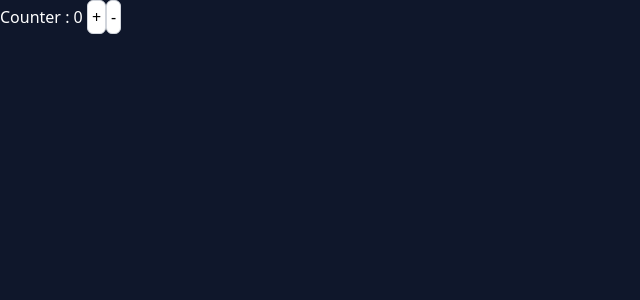
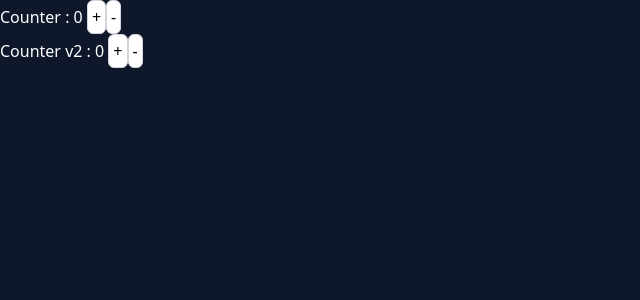
Before and after one commit to nanun2557/trynuxt, a Nuxt app: page /counter in a window 1280 px wide. Shown: the top 300 px of the page, without its empty margins (0-640 px from the left). Built offline with nearby package versions, Linux system fonts and the light colour scheme.

Commit message:
how to use pinia for statemanagement

```diff
--- /dev/null
+++ b/components/Counter2.vue
@@ -0,0 +1,12 @@
+<script setup>
+import { useCounterStore } from "~/stores/myStore"
+const store = useCounterStore();
+console.log("store :", store)
+</script>
+<template>
+    <div class="counterComponentV2">
+        Counter v2 : {{ store.count }}
+        <button class="p-1 bg-white text-black border border-gray-300 rounded-md cursor-pointer" @click="store.increment()">+</button>
+        <button class="p-1 bg-white text-black border border-gray-300 rounded-md cursor-pointer" @click="store.decrement()">-</button>
+    </div>
+</template>
--- a/nuxt.config.ts
+++ b/nuxt.config.ts
@@ -1,5 +1,5 @@
 // https://nuxt.com/docs/api/configuration/nuxt-config
-import {resolve} from "path"
+// import {resolve} from "path"
 import tailwindcss from "@tailwindcss/vite";
 
 export default defineNuxtConfig({
@@ -8,6 +8,9 @@ export default defineNuxtConfig({
     assets: "/<rootDir>/assets"
   },
   css: ["~/assets/css/main.css"],
+  modules: [
+    '@pinia/nuxt',
+  ],
   vite: {
     plugins: [
       tailwindcss(),
--- a/package.json
+++ b/package.json
@@ -10,9 +10,11 @@
     "postinstall": "nuxt prepare"
   },
   "dependencies": {
+    "@pinia/nuxt": "^0.10.1",
     "@tailwindcss/postcss": "^4.0.6",
     "@tailwindcss/vite": "^4.0.6",
     "nuxt": "^3.15.4",
+    "pinia": "^3.0.1",
     "postcss": "^8.5.2",
     "sass": "^1.84.0",
     "tailwindcss": "^4.0.6",
--- a/pages/counter.vue
+++ b/pages/counter.vue
@@ -4,5 +4,6 @@
 <template>
     <div class="counterPage">
         <Counter />
+        <Counter2 />
     </div>
 </template>
--- /dev/null
+++ b/stores/myStore.js
@@ -0,0 +1,17 @@
+
+import {defineStore} from "pinia"
+export const useCounterStore = defineStore('counter', () => {
+const count = ref(0)
+const name = ref('Eduardo')
+const doubleCount = computed(() => count.value * 2)
+function increment() {
+    count.value++
+}
+
+function decrement() {
+    count.value--
+  }
+
+
+return { count, name, doubleCount, increment, decrement }
+})
```
Also changed, not shown: 1 other file (tests, documents, lock files or other folders).
